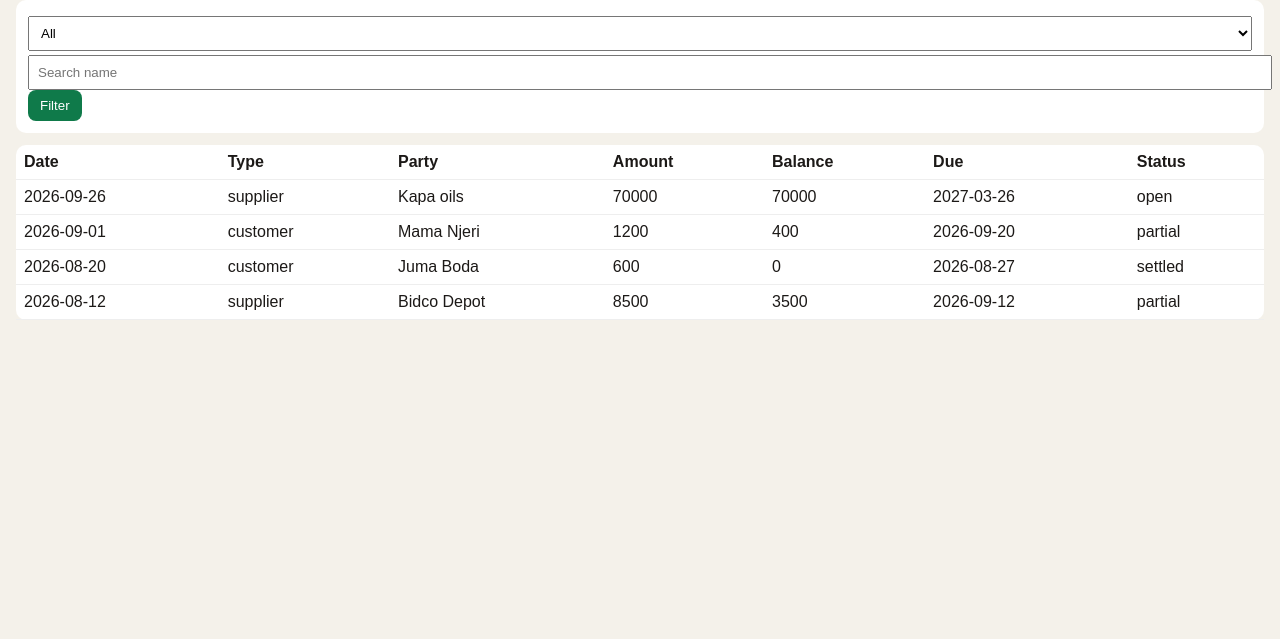
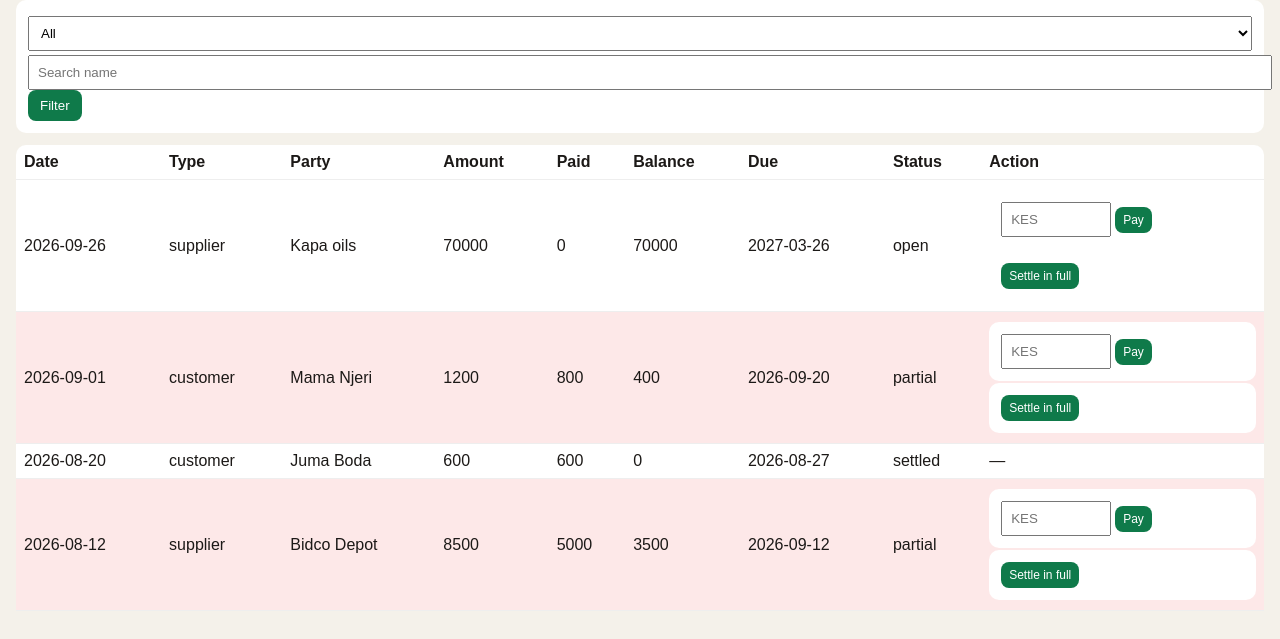
Before and after one commit to StephenMMutua/DukaCredit, a Flask app: page /ledger in a window 1280 px wide. Shown: the part 116-755 px from the top of the page. Run offline with Flask 3, Linux system fonts and the light colour scheme; a user stored in the database is signed in; data comes from the database, SQL or seed files in the repository.

Commit message:
Add ledger pay and settle in full

```diff
--- a/app.py
+++ b/app.py
@@ -143,6 +143,49 @@ def totals(user_id):
     return supplier, customer, overdue_rows, recent
 
 
+def apply_payment(user_id, target_id, amount):
+    conn = db()
+    target = conn.execute(
+        "SELECT * FROM transactions WHERE id=? AND user_id=?",
+        (target_id, user_id),
+    ).fetchone()
+    if not target or target["kind"] == "repayment":
+        conn.close()
+        return "Select a valid debt."
+    if amount <= 0:
+        conn.close()
+        return "Enter an amount greater than 0."
+    if amount > target["balance"]:
+        conn.close()
+        return "Amount is more than the outstanding balance."
+    new_bal = target["balance"] - amount
+    status = "settled" if new_bal <= 0 else "partial"
+    conn.execute(
+        "UPDATE transactions SET balance=?, status=? WHERE id=?",
+        (new_bal, status, target_id),
+    )
+    conn.execute(
+        """INSERT INTO transactions
+           (user_id, kind, party, amount, balance, tx_date, due_date, note, status, target_id)
+           VALUES (?,?,?,?,?,?,?,?,?,?)""",
+        (
+            user_id,
+            "repayment",
+            target["party"],
+            amount,
+            0,
+            date.today().isoformat(),
+            target["due_date"],
+            "Repayment",
+            "settled",
+            target_id,
+        ),
+    )
+    conn.commit()
+    conn.close()
+    return None
+
+
 @app.route("/")
 def home():
     if "user_id" in session:
@@ -234,7 +277,52 @@ def ledger():
     conn = db()
     rows = conn.execute(sql, params).fetchall()
     conn.close()
-    return render_template("ledger.html", user=user, rows=rows, kind=kind, q=q)
+    return render_template(
+        "ledger.html",
+        user=user,
+        rows=rows,
+        kind=kind,
+        q=q,
+        today=date.today().isoformat(),
+    )
+
+
+@app.route("/ledger/pay", methods=["POST"])
+@login_required
+def ledger_pay():
+    user = current_user()
+    try:
+        target_id = int(request.form["target_id"])
+        amount = float(request.form["amount"])
+    except (KeyError, ValueError):
+        flash("Enter a valid amount.")
+        return redirect(url_for("ledger"))
+    error = apply_payment(user["id"], target_id, amount)
+    flash(error or "Payment saved.")
+    return redirect(url_for("ledger"))
+
+
+@app.route("/ledger/settle", methods=["POST"])
+@login_required
+def ledger_settle():
+    user = current_user()
+    try:
+        target_id = int(request.form["target_id"])
+    except (KeyError, ValueError):
+        flash("Select a valid debt.")
+        return redirect(url_for("ledger"))
+    conn = db()
+    target = conn.execute(
+        "SELECT * FROM transactions WHERE id=? AND user_id=?",
+        (target_id, user["id"]),
+    ).fetchone()
+    conn.close()
+    if not target:
+        flash("Select a valid debt.")
+        return redirect(url_for("ledger"))
+    error = apply_payment(user["id"], target_id, target["balance"])
+    flash(error or "Settled in full.")
+    return redirect(url_for("ledger"))
 
 
 @app.route("/add", methods=["GET", "POST"])
@@ -273,40 +361,8 @@ def add():
         elif form_kind == "repayment":
             target_id = int(request.form["target_id"])
             amount = float(request.form["amount"])
-            target = conn.execute(
-                "SELECT * FROM transactions WHERE id=? AND user_id=?",
-                (target_id, user["id"]),
-            ).fetchone()
-            if not target:
-                flash("Select a valid debt.")
-            elif amount > target["balance"]:
-                flash("Amount is more than the outstanding balance.")
-            else:
-                new_bal = target["balance"] - amount
-                status = "settled" if new_bal <= 0 else "partial"
-                conn.execute(
-                    "UPDATE transactions SET balance=?, status=? WHERE id=?",
-                    (new_bal, status, target_id),
-                )
-                conn.execute(
-                    """INSERT INTO transactions
-                       (user_id, kind, party, amount, balance, tx_date, due_date, note, status, target_id)
-                       VALUES (?,?,?,?,?,?,?,?,?,?)""",
-                    (
-                        user["id"],
-                        "repayment",
-                        target["party"],
-                        amount,
-                        0,
-                        request.form["tx_date"],
-                        target["due_date"],
-                        "Repayment",
-                        "settled",
-                        target_id,
-                    ),
-                )
-                conn.commit()
-                flash("Repayment recorded.")
+            error = apply_payment(user["id"], target_id, amount)
+            flash(error or "Repayment recorded.")
         conn.close()
         return redirect(url_for("add"))
     conn.close()
--- a/static/style.css
+++ b/static/style.css
@@ -15,3 +15,7 @@ th, td { text-align: left; padding: 8px; border-bottom: 1px solid #eee; }
 .flash { color: #0f7a4a; }
 .hint { color: #6b6258; font-size: 13px; }
 @media (max-width: 700px) { .cards { grid-template-columns: 1fr; } }
+.overdue-row { background: #fde8e8; }
+.pay-form { display: flex; gap: 4px; margin: 2px 0; align-items: center; }
+.pay-form input { width: 90px; margin: 0; }
+.pay-form button { width: auto; padding: 6px 8px; font-size: 12px; }
--- a/templates/ledger.html
+++ b/templates/ledger.html
@@ -12,21 +12,47 @@
 </form>
 <table>
   <thead>
-    <tr><th>Date</th><th>Type</th><th>Party</th><th>Amount</th><th>Balance</th><th>Due</th><th>Status</th></tr>
+    <tr>
+      <th>Date</th>
+      <th>Type</th>
+      <th>Party</th>
+      <th>Amount</th>
+      <th>Paid</th>
+      <th>Balance</th>
+      <th>Due</th>
+      <th>Status</th>
+      <th>Action</th>
+    </tr>
   </thead>
   <tbody>
     {% for t in rows %}
-    <tr>
+    <tr class="{% if t.kind != 'repayment' and t.balance > 0 and t.due_date and t.due_date < today %}overdue-row{% endif %}">
       <td>{{ t.tx_date }}</td>
       <td>{{ t.kind }}</td>
       <td>{{ t.party }}</td>
       <td>{{ "%.0f"|format(t.amount) }}</td>
+      <td>{{ "%.0f"|format(t.amount - t.balance) }}</td>
       <td>{{ "%.0f"|format(t.balance) }}</td>
       <td>{{ t.due_date or '-' }}</td>
       <td>{{ t.status }}</td>
+      <td>
+        {% if t.kind != 'repayment' and t.balance > 0 %}
+        <form class="pay-form" method="post" action="{{ url_for('ledger_pay') }}">
+          <input type="hidden" name="target_id" value="{{ t.id }}" />
+          <input name="amount" type="number" min="1" max="{{ t.balance|int }}" placeholder="KES" required />
+          <button type="submit">Pay</button>
+        </form>
+        <form class="pay-form" method="post" action="{{ url_for('ledger_settle') }}">
+          <input type="hidden" name="target_id" value="{{ t.id }}" />
+          <button type="submit">Settle in full</button>
+        </form>
+        {% else %}
+        —
+        {% endif %}
+      </td>
     </tr>
     {% else %}
-    <tr><td colspan="7">No records</td></tr>
+    <tr><td colspan="9">No records</td></tr>
     {% endfor %}
   </tbody>
 </table>
```
